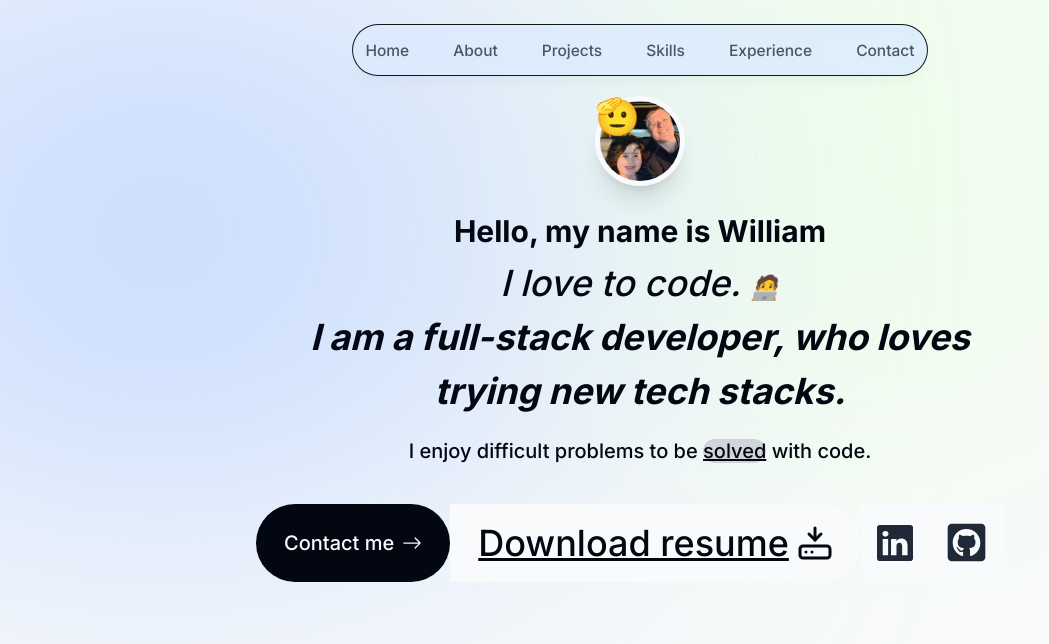
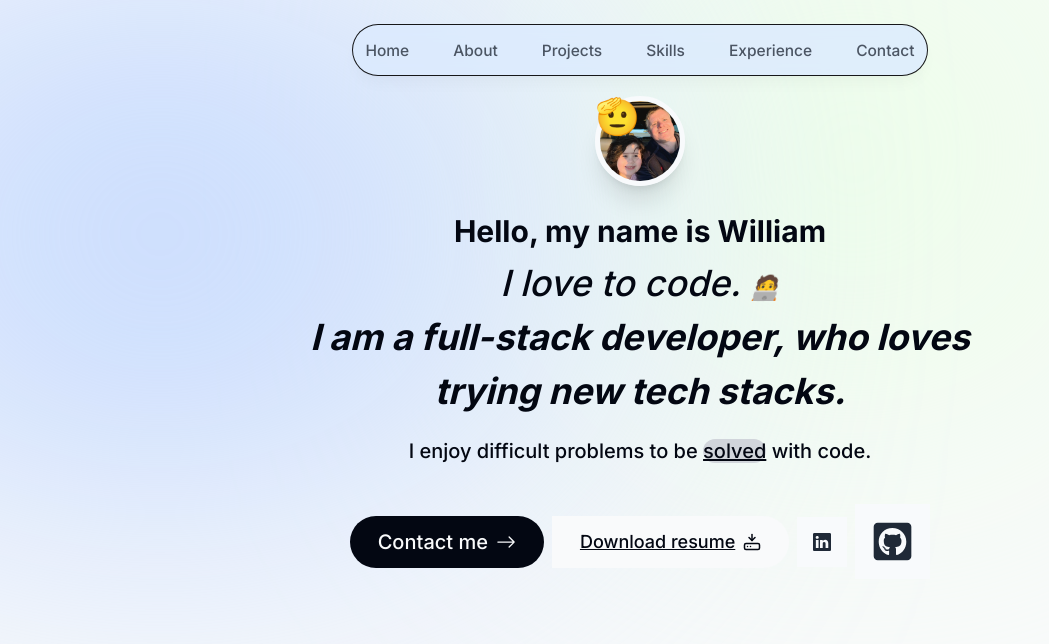
Before and after one commit to addicted2crypto/new_portfolio, a Next.js app: page / in a window 1280 px wide. Shown: the top 644 px of the page, without its empty margins (0-1049 px from the left). Built offline with nearby package versions, Linux system fonts and the light colour scheme.

Commit message:
movment in images and pdf download for res a tag

```diff
--- a/src/app/components/intro.tsx
+++ b/src/app/components/intro.tsx
@@ -68,10 +68,19 @@ export default function Intro() {
                         I enjoy difficult problems to be <span className='bg-gray-300 rounded-2xl underline'>solved</span> with code.
                     </span>
                 </h3>
-                <div className='flex flex-col sm:flex-row pt-8'>
-                    <Link href="#contact" className='bg-gray-950 text-gray-50 text-xl px-7 py-3 flex items-center gap-2 rounded-full'>Contact me<BsArrowRight />
+                <motion.div className='flex flex-col items-center justify-center text-lg hover:cursor-pointer sm:flex-row pt-8 gap-2 px-2 font-medium'
+                    initial={{ opacity: 0, y: 100 }}
+                    animate={{ opacity: 1, y: 0 }}
+                    transition={{ delay: 0.169 }}
+                >
+                    <Link href="#contact" className='group bg-gray-950 text-gray-50 text-xl px-7 py-3 flex items-center gap-2 outline-none rounded-full hover:scale-110 hover:bg-blue-950 active:scale-105 transition'>
+                        Contact me
+                        <BsArrowRight className='opacity-69 group-hover:translate-x-1 transition'/>
                     </Link>
-                    <a className='bg-gray-50 text-gray-950 px-7 py-3 flex items-center gap-2 rounded-e-full underline hover:cursor-pointer'>Download resume <LuHardDriveDownload /></a>
+
+                    <a className='group bg-gray-50 px-7 py-3 flex items-center gap-2 rounded-e-full underline outline-none focus:scale-110 hover:scale-110' href="/resume.pdf" download>
+                        Download resume
+                        <LuHardDriveDownload className='opacity-69 group-hover:translate-y-1 transition'/></a>
 
                     <a className='bg-slate-50 text-gray-800 p-4 flex items-center gap-2 rounded-rull'>
                         <BsLinkedin />
@@ -79,7 +88,7 @@ export default function Intro() {
                     <a className='bg-slate-50 text-gray-800 p-4 flex items-center gap-2 text-[2.69rem] rounded-rull'>
                         <FaGithubSquare />
                     </a>
-                </div>
+                </motion.div>
             </motion.section>
         </section>
     )
```
Also changed, not shown: 1 other file (tests, documents, lock files or other folders). Lines whose indentation alone changed are shown as unchanged.
